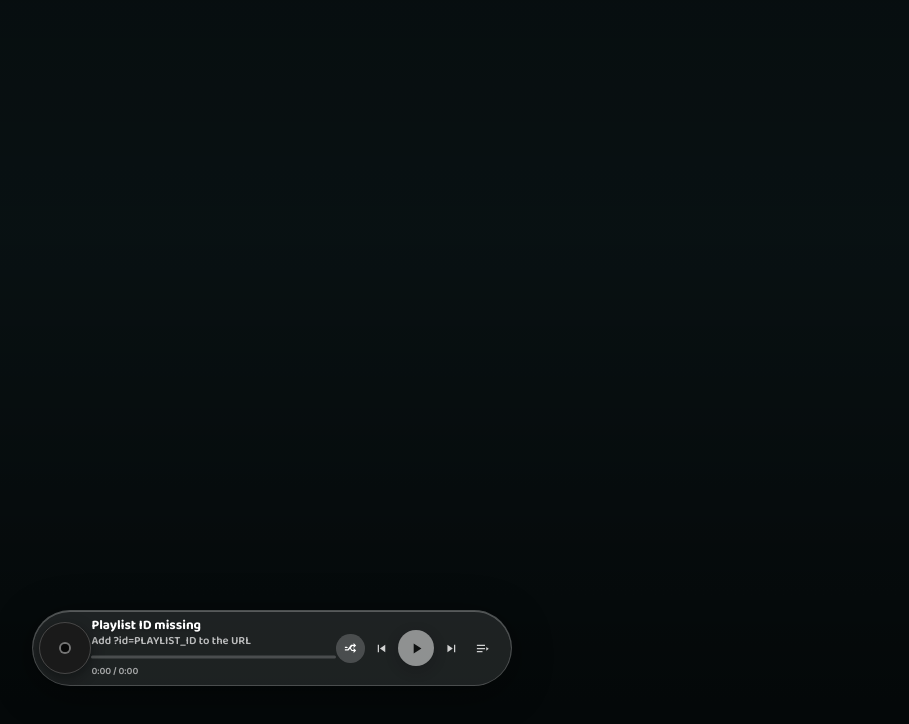
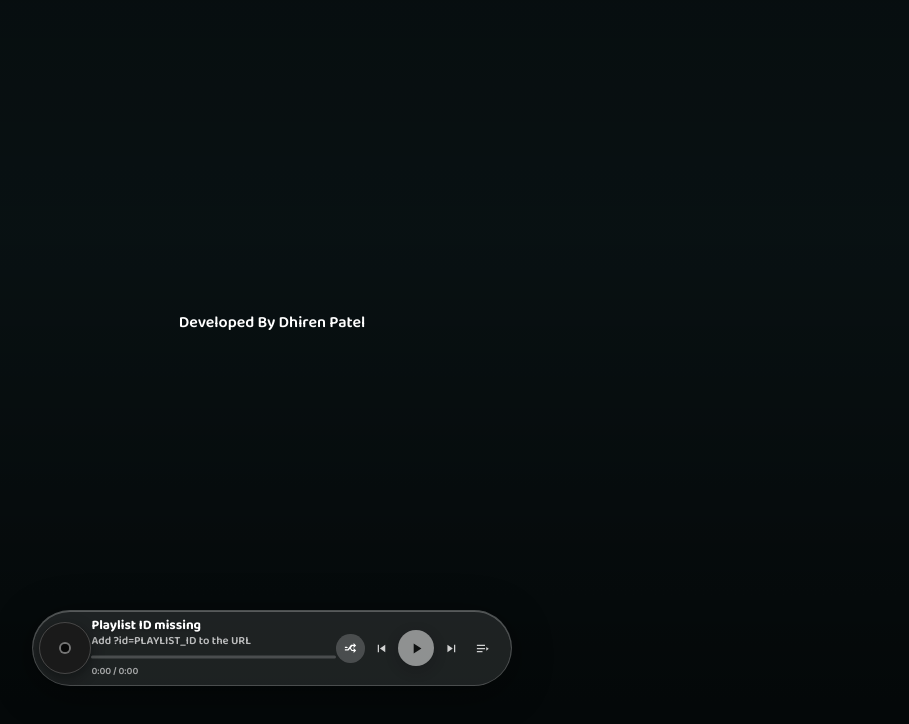
Before and after one commit to dhirenpatel4u/music-playlist, a plain HTML site: page index.html in a window 1280 px wide. Shown: the part 74-798 px from the top of the page, without its empty margins (368-1277 px from the left). Drawn offline with Linux system fonts and the light colour scheme; a web font is replaced by a local one.

Commit message:
Update index.html

```diff
--- a/index.html
+++ b/index.html
@@ -112,6 +112,11 @@
 <main>
 <!-- ── Player ────────────────────────────────────────────── -->
     <div class="track-display" aria-hidden="true">
+
+    <div class="track-display__developer">
+      Developed By <span>Dhiren Patel</span>
+    </div>
+
     <div class="track-display__cover">
       <img id="displayCover" src="" alt="">
     </div>
```
